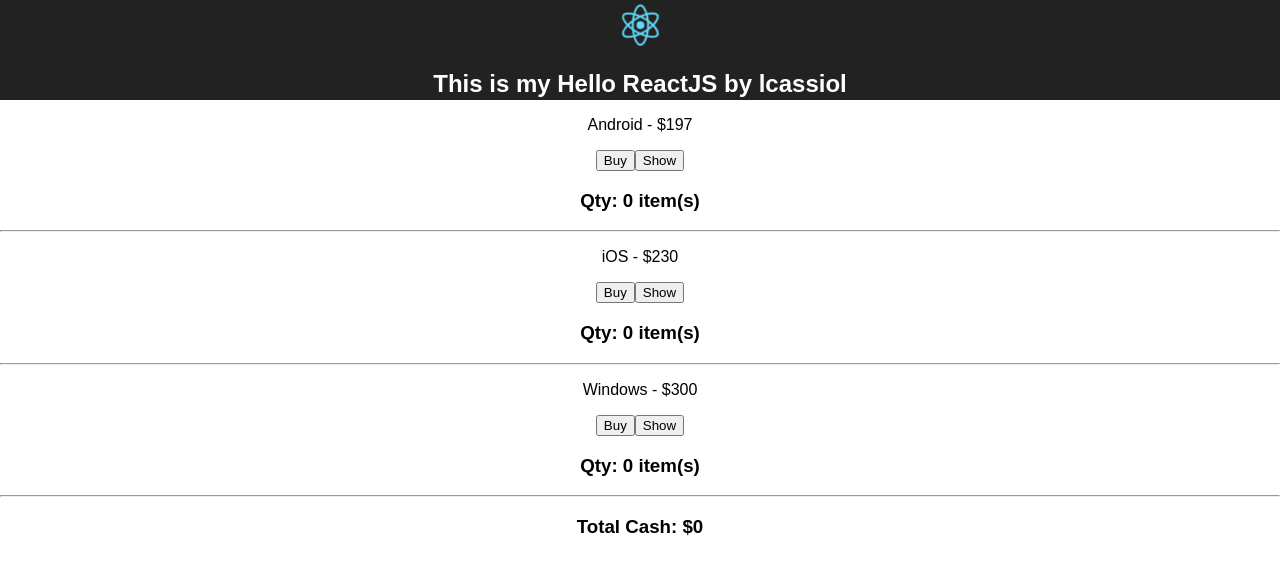
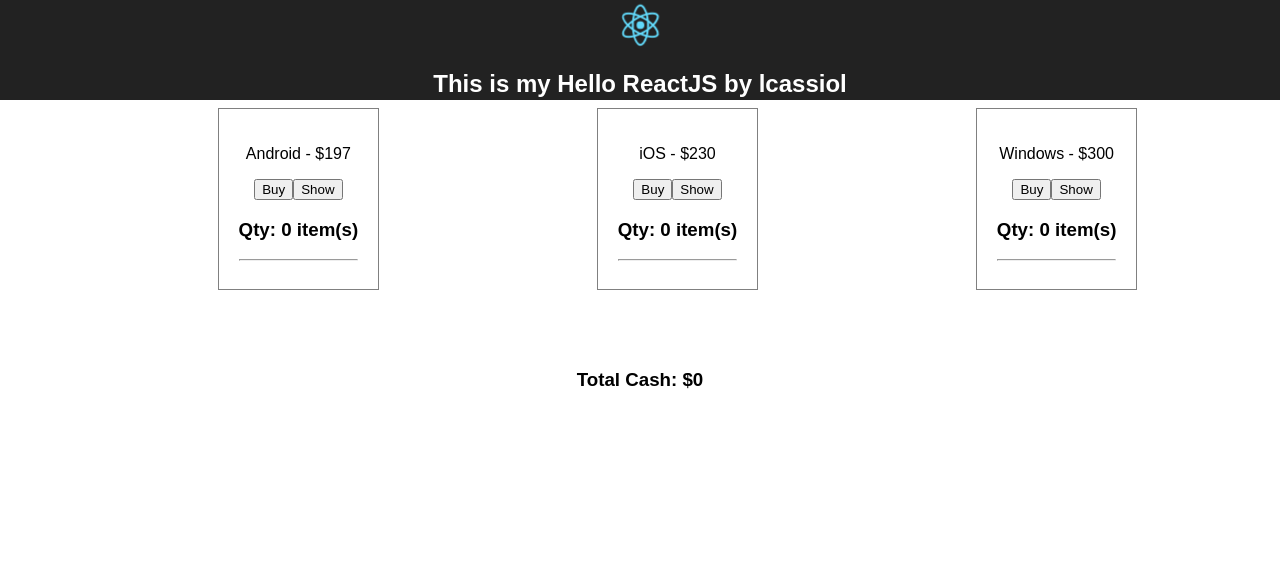
Before and after one commit to lcassiol/HelloReactJs, a React (Create React App) app: page / in a window 1280 px wide. Shown: the top 574 px of the page. Built offline with nearby package versions, Linux system fonts and the light colour scheme.

Commit message:
Simple adjusts on UI :lipstick:

```diff
--- a/src/App.css
+++ b/src/App.css
@@ -17,6 +17,19 @@
   font-size: 1.5em;
 }
 
+.Product{
+  float:left;
+  margin-left: 17%;
+  margin-top: 8px;
+  padding:20px;
+  border:1px solid gray;
+}
+
+.Total{
+  clear:both;
+  padding:60px;
+}
+
 
 @keyframes App-logo-spin {
   from { transform: rotate(0deg); }
--- a/src/Product.js
+++ b/src/Product.js
@@ -1,4 +1,6 @@
 import React, { Component } from 'react';
+
+import './App.css';
 
 class Product extends React.Component {
 
@@ -18,7 +20,7 @@ class Product extends React.Component {
 
   render() {
     return (
-      <div>
+      <div className="Product">
           <p>{this.props.name} - ${this.props.price}</p>
           <button onClick={this.buy}>Buy</button>
           <button onClick={this.show}>Show</button>
--- a/src/Total.js
+++ b/src/Total.js
@@ -1,10 +1,11 @@
 import React, { Component } from 'react';
+import './App.css';
 
 class Total extends React.Component {
 
   render() {
     return (
-      <div>
+      <div className="Total">
         <h3>Total Cash: ${this.props.total}</h3>
       </div>
     );
```
